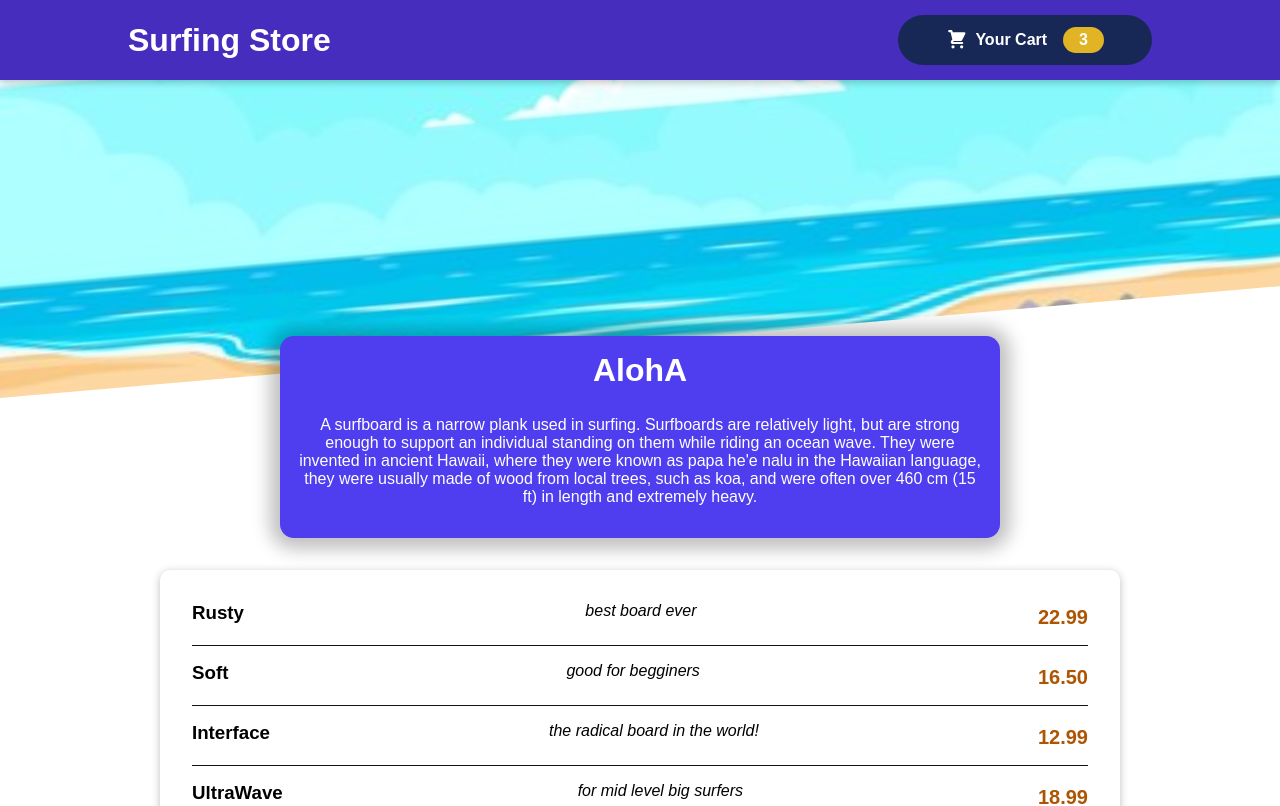
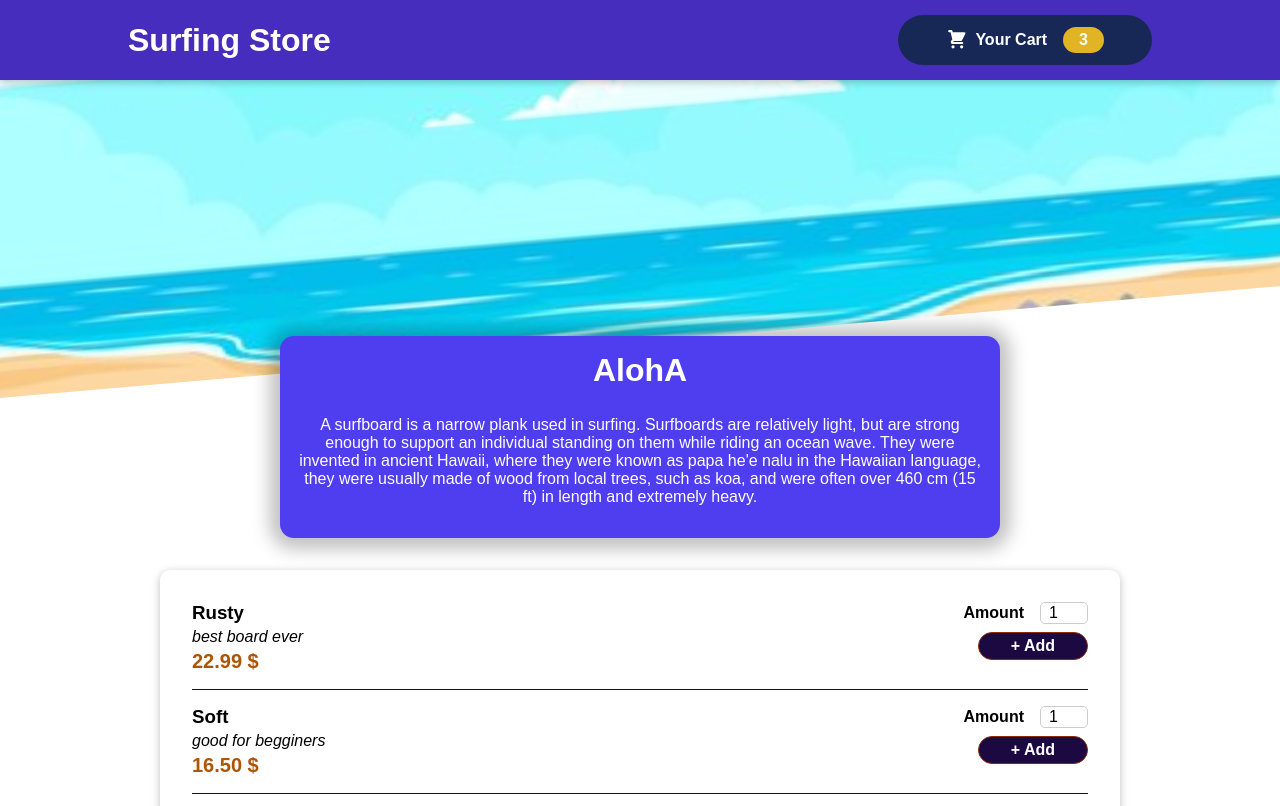
Before and after one commit to ofirhodara/SurfingStore-FE, a React (Create React App) app: page / in a window 1280 px wide. Shown: the top 806 px of the page. Built offline with nearby package versions, Linux system fonts and the light colour scheme.

Commit message:
add boards UI is done :)

```diff
--- a/src/App.js
+++ b/src/App.js
@@ -1,8 +1,6 @@
-import React, { useState } from 'react';
+import React from 'react';
 import Header from './components/Layout/Header';
-import AvailableBoards from './components/SurfBoards/AvailableBoards';
 import Boards from './components/SurfBoards/Boards';
-import Introduction from './components/SurfBoards/Introduction';
 
 function App() {
   return (
@@ -10,6 +8,7 @@ function App() {
       <Header></Header>
         <main>
           <Boards></Boards>
+
         </main>
     </React.Fragment>
 
--- a/src/components/SurfBoards/AvailableBoards.js
+++ b/src/components/SurfBoards/AvailableBoards.js
@@ -1,5 +1,5 @@
+import Card from '../UI/Card/Card';
 import classes from './AvailableBoards.module.css';
-import Card from '../UI/Card/Card';
 import BoardItem from './BoardItem';
 
 const DUMMY_BOARDS = [
@@ -33,7 +33,7 @@ const DUMMY_BOARDS = [
 
 const AvailableBoards = props => {
   const boardsList = DUMMY_BOARDS.map((board) =>
-    <BoardItem key={board.id} name={board.name}
+    <BoardItem key={board.id} name={board.name} id={board.id}
       desc={board.description} price={board.price}></BoardItem>
   );
 
--- a/src/components/SurfBoards/BoardForm.js
+++ b/src/components/SurfBoards/BoardForm.js
@@ -5,11 +5,19 @@ import Input from '../UI/Input/Input';
 
 const BoardForm = props => {
     return (
-     <form  className={classes.form}>
-        <Button>+ Add</Button>
+        <form className={classes.form}>
+            <Input label="Amount" input={{
+                id: "amount_" + props.id,
+                type: "number",
+                min: '1',
+                max: '5',
+                step: '1',
+                defaultValue:'1'
+            }} >
 
-
-     </form>
+            </Input>
+            <Button>+ Add</Button>
+        </form>
     );
 };
-export default BoardForm
+export default BoardForm;
--- a/src/components/SurfBoards/BoardForm.module.css
+++ b/src/components/SurfBoards/BoardForm.module.css
@@ -5,7 +5,7 @@
   .form button {
     font: inherit;
     cursor: pointer;
-    background-color: #8a2b06;
+    background-color: #1c0941;
     border: 1px solid #8a2b06;
     color: white;
     padding: 0.25rem 2rem;
@@ -15,6 +15,6 @@
 
   .form button:hover,
   .form button:active {
-    background-color: #641e03;
-    border-color: #641e03;
+    background-color: #041d1b;
+    border-color: #3a493a;
   }
--- a/src/components/SurfBoards/BoardItem.js
+++ b/src/components/SurfBoards/BoardItem.js
@@ -1,14 +1,22 @@
 
+import BoardForm from './BoardForm';
 import classes from './BoardItem.module.css';
 
 
 const BoardItem = props => {
     return (
-      <li  className={classes.board}>
-          <div><h3>{props.name}</h3></div>
-          <div className={classes.description}>{props.desc}</div>
-          <div className={classes.price}>{props.price.toFixed(2)}</div>
-      </li>
+        <li className={classes.board}>
+            <div>
+                <div><h3>{props.name}</h3></div>
+                <div className={classes.description}>{props.desc}</div>
+                <div className={classes.price}>{props.price.toFixed(2)} $</div>
+            </div>
+
+            <div>
+              <BoardForm id={props.id} ></BoardForm>
+            </div>
+
+        </li>
     );
 };
 export default BoardItem;
--- a/src/components/UI/Card/Card.js
+++ b/src/components/UI/Card/Card.js
@@ -1,6 +1,6 @@
 import React from 'react';
+import classes from './Card.module.css';
 
-import classes from './Card.module.css';
 
 const Card = (props) => {
   return (
--- a/src/components/UI/Input/Input.js
+++ b/src/components/UI/Input/Input.js
@@ -3,10 +3,10 @@ import classes from './Input.module.css';
 
 const Input = props => {
     return (
-      < div className={classes.input}>
-      <label className={classes.label}></label>
-      <input></input>
-      </div>
+      <div className={classes.input}>
+      <label htmlFor={props.input.id}>{props.label}</label>
+      <input {...props.input} />
+    </div>
     );
 };
 export default Input;
```
